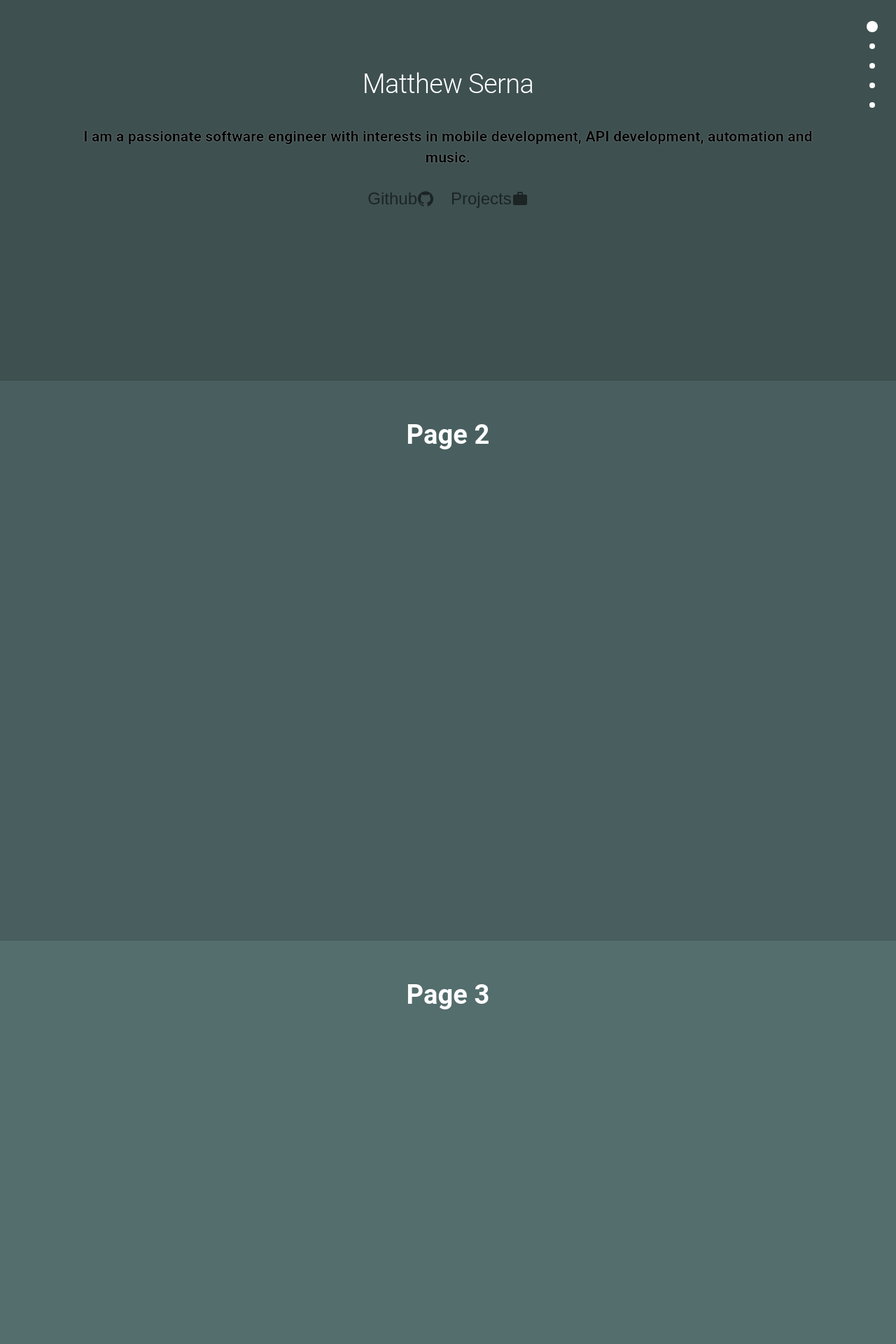
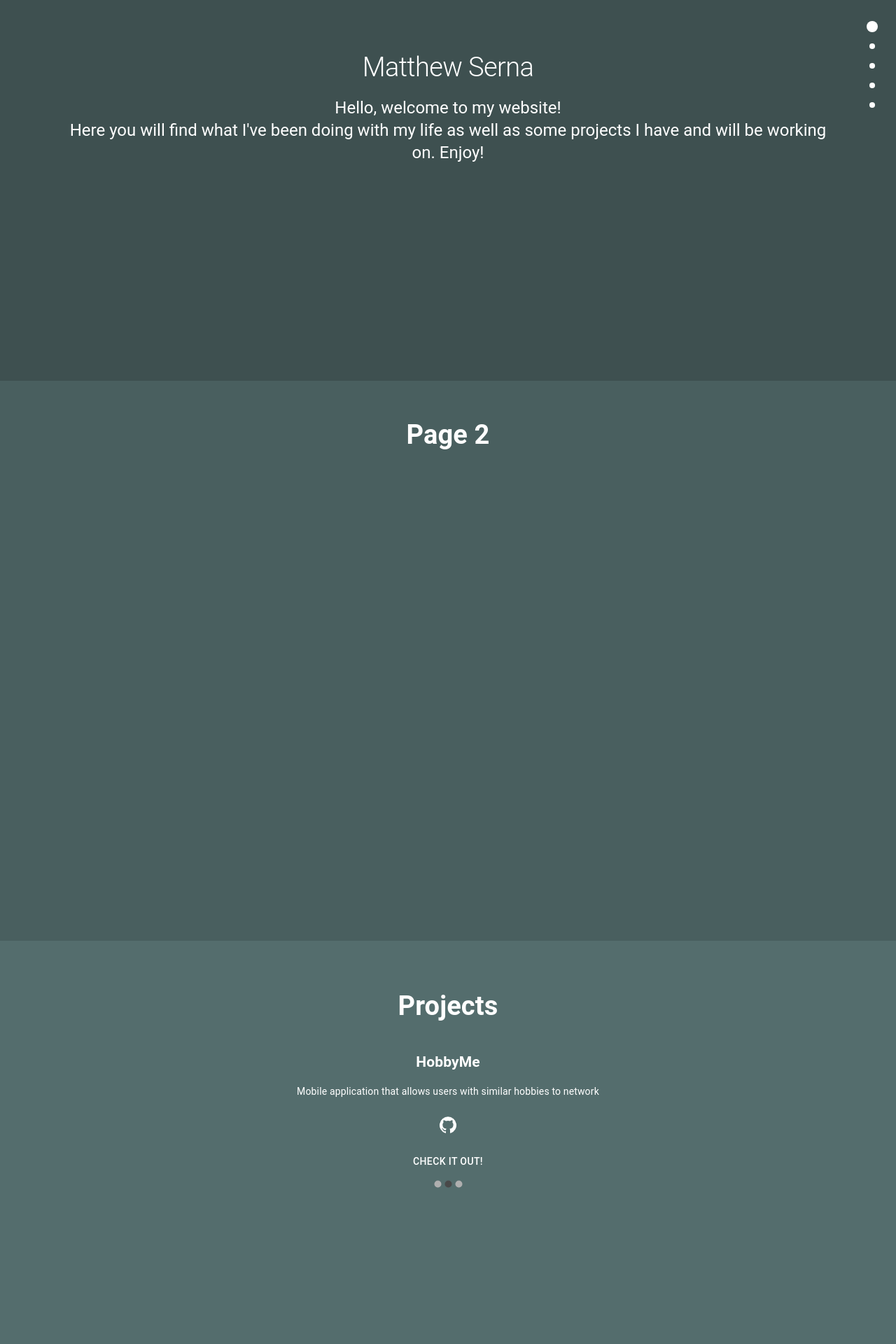
Before and after one commit to mserna/mserna.github.io, a React (Create React App) app: page / in a window 1280 px wide. Shown: the part 320-2240 px from the top of the page at 70% size. Built offline with nearby package versions, Linux system fonts and the light colour scheme.

Commit message:
WIP: Projects section to use Carousel, considering appending with awards/recog or making that into its own separate section

```diff
--- a/package.json
+++ b/package.json
@@ -20,6 +20,7 @@
     "react-bootstrap": "^1.6.3",
     "react-chartjs-2": "^4.1.0",
     "react-dom": "^17.0.2",
+    "react-material-ui-carousel": "^3.4.2",
     "react-router-dom": "^5.2.1",
     "react-scripts": "^5.0.1",
     "sass": "^1.69.5",
--- a/src/components/Banner.jsx
+++ b/src/components/Banner.jsx
@@ -1,18 +1,14 @@
-import React, {useLayoutEffect} from "react";
+import React from "react";
 import {
     Grow,
-    IconButton,
     Typography,
 } from "@material-ui/core";
-import GitHubIcon from '@mui/icons-material/GitHub';
-import WorkIcon from '@mui/icons-material/Work';
-import { useEffect, useState, createRef, useRef } from "react";
-
-import '../index.css';
+import { useEffect, useState} from "react";
 
 const Banner = () => {
     const [bannerGrow, setBannerGrow] = useState(false);
-    const summaryText = "I am a passionate software engineer with interests in mobile development, API development, automation and music.";
+    const headline = "Hello, welcome to my website!";
+    const summary = "Here you will find what I've been doing with my life as well as some projects I have and will be working on. Enjoy!";
     const name = "Matthew Serna";
     const projects = document.getElementById("projects");
 
@@ -30,14 +26,9 @@ const Banner = () => {
                     <Typography variant="h1">{name}</Typography>
                 </Grow>
                 <Grow in={bannerGrow} timeout={timeout2}>
-                    <div className="container">
-                        <h2 className="highlight-text">{summaryText}</h2>
-                        <IconButton onClick={() => window.open('https://github.com/mserna')}>
-                            Github<GitHubIcon></GitHubIcon>
-                        </IconButton>
-                        <IconButton onClick={() => projects.scrollIntoView()}>
-                            Projects<WorkIcon></WorkIcon>
-                        </IconButton>
+                    <div className="container" style={{color: "#ffffff"}}>
+                        <Typography variant="h5">{headline}</Typography>
+                        <Typography variant="h5">{summary}</Typography>
                     </div>
                 </Grow>
             </div>
--- a/src/components/Projects.jsx
+++ b/src/components/Projects.jsx
@@ -1,27 +1,58 @@
 import React from "react";
-import { Grow, Fade, makeStyles } from "@material-ui/core";
+import { Grow, makeStyles, IconButton, Button } from "@material-ui/core";
 import { useEffect, useState } from "react";
+import Carousel from 'react-material-ui-carousel';
 
-import '../index.css';
-import GithubLogo from "../resources/git-white.png";
+import GitHubIcon from '@material-ui/icons/GitHub';
+import LaunchIcon from '@mui/icons-material/Launch';
 
 const useStyles = makeStyles((theme) => ({
-    root: {
+    paper: {
         flexGrow: 1,
-      backgroundRepeat: 'no-repeat',
-      backgroundSize: 'cover',
-      backgroundColor: "#2A3439",
-      minHeight: '400px'
-    },
-    paper: {
+        width: '100%',
+        height: '100%',
         padding: theme.spacing(2),
         textAlign: 'center',
-      color: theme.palette.text.secondary,
+        color: "#ffffff",
     },
+    banner: {
+        height: '100%',
+        position: 'relative'
+    }
 }));
 
-const Projects = () => {
+const Project = (props) => {
+    const classes = useStyles();
 
+    return (
+        <div>
+            <h2>{props.project.name}</h2>
+            <p>{props.project.description}</p>
+            <IconButton  color="inherit" onClick={() => window.open(props.project.link)}>
+                <GitHubIcon />
+            </IconButton>
+            <Button className={classes.paper}>
+                Check it out!
+            </Button>
+        </div>
+    );
+}
+
+const Award = (props) => {
+    const classes = useStyles();
+
+    return (
+        <div>
+            <h2>{props.award.name}</h2>
+            <p>{props.award.description}</p>
+            <IconButton  color="inherit" onClick={() => window.open(props.award.link)}>
+                <LaunchIcon />
+            </IconButton>
+        </div>
+    );
+}
+
+const  MyCarousel = () => {
     const [bannerGrow, setBannerGrow] = useState(false);
     const classes = useStyles();
 
@@ -29,66 +60,63 @@ const Projects = () => {
         setBannerGrow(true);
     }, []);
 
-    var timeout = 1000;
-    var timeout2 = 2500;
+    let timeout = 1000;
+
+    let projects = [
+        {
+            name: "Baseball Pitcher Statcast",
+            description: "Stats view of pitchers across the league",
+            link: "https://github.com/mserna/mlb-pitcher-statcast"
+        },
+        {
+            name: "HobbyMe",
+            description: "Mobile application that allows users with similar hobbies to network",
+            link: "https://github.com/mserna/Hobby_Me"
+        },
+        {
+            name: "Wridr",
+            description: "Mobile application for sharing ridesharing stories",
+            link: "https://github.com/mserna/Wridr"
+        }
+    ];
+
+    let awards = [
+        {
+            name: "TechCrunch",
+            description: "Recognition for SafeZone mobile application",
+            link: "https://techcrunch.com/2016/09/11/safezone-guides-you-to-safe-spaces-in-crises/"
+        },
+        {
+            name: "SFSU COSE Showcase – 3rd place in Overall Competition",
+            description: "For an Android mobile application called SafeZone, which allowed users to alert first responders during emergencies",
+            link: "https://techcrunch.com/2016/09/11/safezone-guides-you-to-safe-spaces-in-crises/"
+        }
+    ]
 
     return(
-        <div className={classes.root}>
-            <div className="section" id="projects">
-                <div className="container">
+        <div className={classes.paper} id="projects">
             <Grow in={bannerGrow} timeout={timeout}>
                 <h1 className="highlight-text-white">
                 Projects
                 </h1>
             </Grow>
-                    <div style={{ display: "grid", gridTemplateColumns: "repeat(3, 1fr)", gridGap: 20 }}>
-                        <Grow in={bannerGrow} timeout={timeout2}>
-                            <div>
-                                <img src={GithubLogo} width="250" height="130" className="center"/>
-                                <h2 className="highlight-text-white">
-                                    MLB Statcast | React
-                                </h2>
-                                <Grow in={bannerGrow} timeout={timeout2}>
-                                    <h3 className="highlight-text-white">
-                                    2021<br/>
-                                    <a className="highlight-text-white" href="https://github.com/mserna/mlb-pitcher-statcast/tree/master/question_3">Github</a>
-                                    </h3>
+            <Carousel>
+                {
+                    projects.map( (item, i) => <Project key={i} project={item} /> )
+                }
+            </Carousel>
+            {/* <Grow in={bannerGrow} timeout={timeout}>
+                <h1 className="highlight-text-white">
+                Awards/Recognitions
+                </h1>
             </Grow>
-                            </div>
-                        </Grow>
-                        <Grow in={bannerGrow} timeout={timeout2}>
-                            <div>
-                                <img src={GithubLogo} width="250" height="130" className="center"/>
-                                <h2 className="highlight-text-white">
-                                    HobbyMe | iOS
-                                </h2>
-                                <Grow in={bannerGrow} timeout={timeout2}>
-                                    <h3 className="highlight-text-white">
-                                    2020<br/>
-                                    <a className="highlight-text-white" href="" onClick={() => window.open('https://github.com/mserna/Hobby_Me')}>Github</a>
-                                    </h3>
-                                </Grow>
-                            </div>
-                        </Grow>
-                        <Grow in={bannerGrow} timeout={timeout2}>
-                            <div>
-                                <img src={GithubLogo} width="250" height="130" className="center"/>
-                                <h2 className="highlight-text-white">
-                                    Wridr | iOS
-                                </h2>
-                                <Grow in={bannerGrow} timeout={timeout2}>
-                                    <h3 className="highlight-text-white">
-                                        2016<br/>
-                                        <a className="highlight-text-white" href="" onClick={() => window.open('https://github.com/mserna/Wridr')}>Github</a>
-                                    </h3>
-                                </Grow>
-                            </div>
-                        </Grow>
-                    </div>
-                </div>
-            </div>
+            <Carousel style={{height: '80%', width: '80%'}}>
+                {
+                    awards.map( (item, i) => <Award key={i} award={item} /> )
+                }
+            </Carousel> */}
         </div>
     );
 }
 
-export default Projects;
+export default MyCarousel;
--- a/src/home/index.jsx
+++ b/src/home/index.jsx
@@ -48,10 +48,11 @@ const Home = () => {
 
         <section className="page" id="page2">
           <h1>Page 2</h1>
+          {/* <Experience></Experience> Needs to be adjusted before implementing */}
         </section>
 
         <section className="page" id="page3">
-          <h1>Page 3</h1>
+          <Projects></Projects>
         </section>
 
         <section className="page" id="page4">
--- a/src/index.css
+++ b/src/index.css
@@ -4,7 +4,7 @@
 
 .banner {
   position: relative;
-  height: 900px;
+  height: 100%;
   min-height: 500px;
   width: 100%;
 
@@ -86,7 +86,6 @@ a { cursor: pointer; }
 }
 
 .section {
-  width: 100vw;
   height: auto;
   overflow: hidden;
 }
```
Also changed, not shown: src/components/Personal.jsx (added), 1 other file (tests, documents, lock files or other folders). Lines whose indentation alone changed are shown as unchanged.
